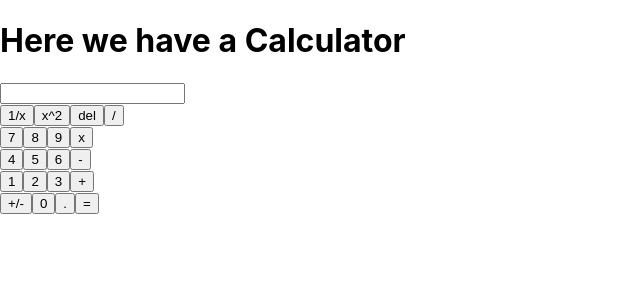
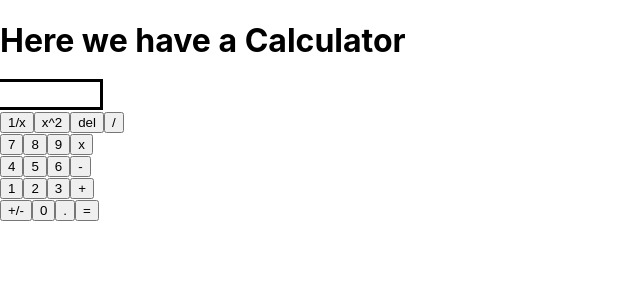
Before and after one commit to DanBesu/BasicReactCalculator, a React (Create React App) app: page / in a window 1280 px wide. Shown: the top 300 px of the page, without its empty margins (0-640 px from the left). Built offline with nearby package versions, Linux system fonts and the light colour scheme.

Commit message:
fixed screen (rectangle)

```diff
--- a/src/App.js
+++ b/src/App.js
@@ -12,7 +12,6 @@ function App() {
     </div>
 
     // here come the components
-
   );
 }
 
--- /dev/null
+++ b/src/components/Screen.css
@@ -0,0 +1,8 @@
+.rectangle{
+    display: inline-block;
+    width: 100px;
+    height: 25px;
+    background: white;
+    outline-style: solid;
+    font-size: small;
+}
--- a/src/components/Screen.js
+++ b/src/components/Screen.js
@@ -1,13 +1,12 @@
 import React from 'react';
+import './Screen.css'
 
 const Screen = ({textChange}) => {
-
     return(
-        <div>
-            <input input={textChange}/>
+        <div className="rectangle">
+            {textChange}
         </div>
     );
-
 }
 
 export default Screen;
```
